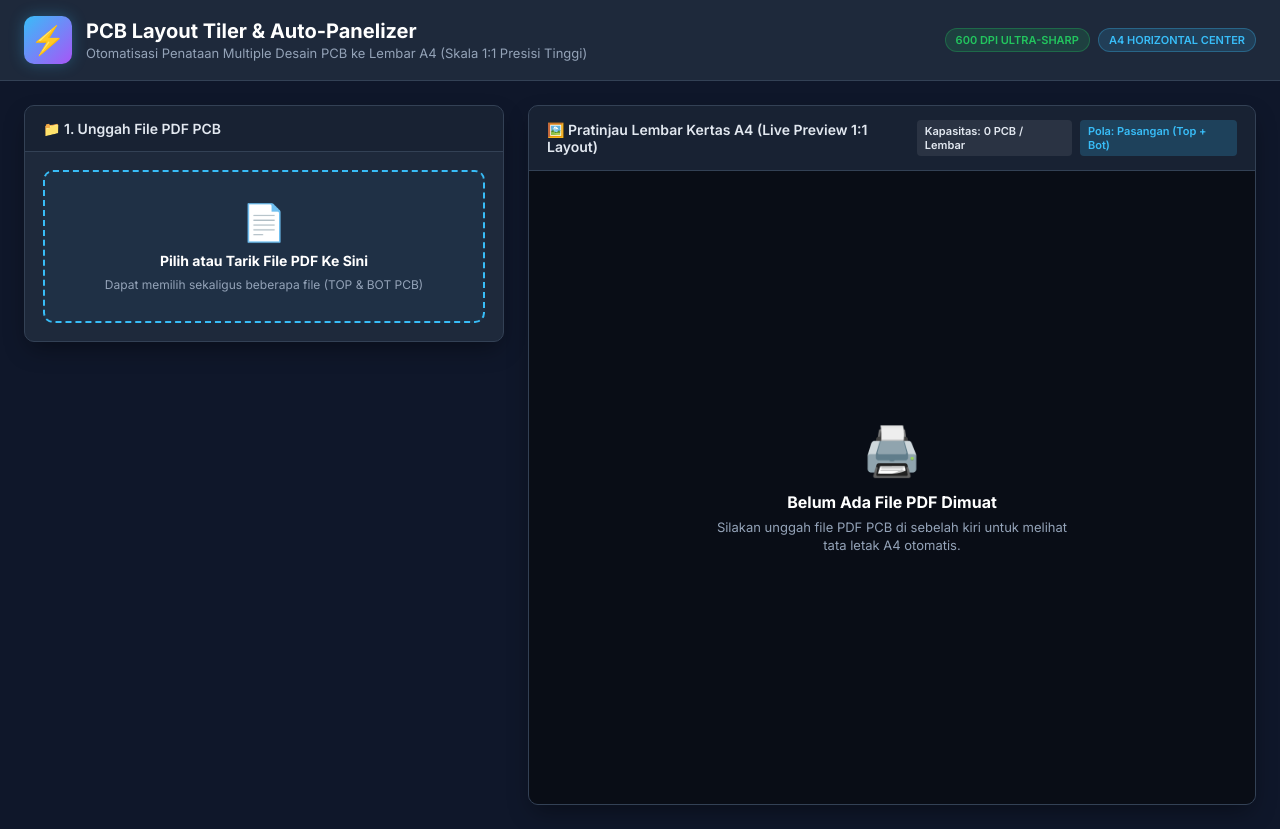
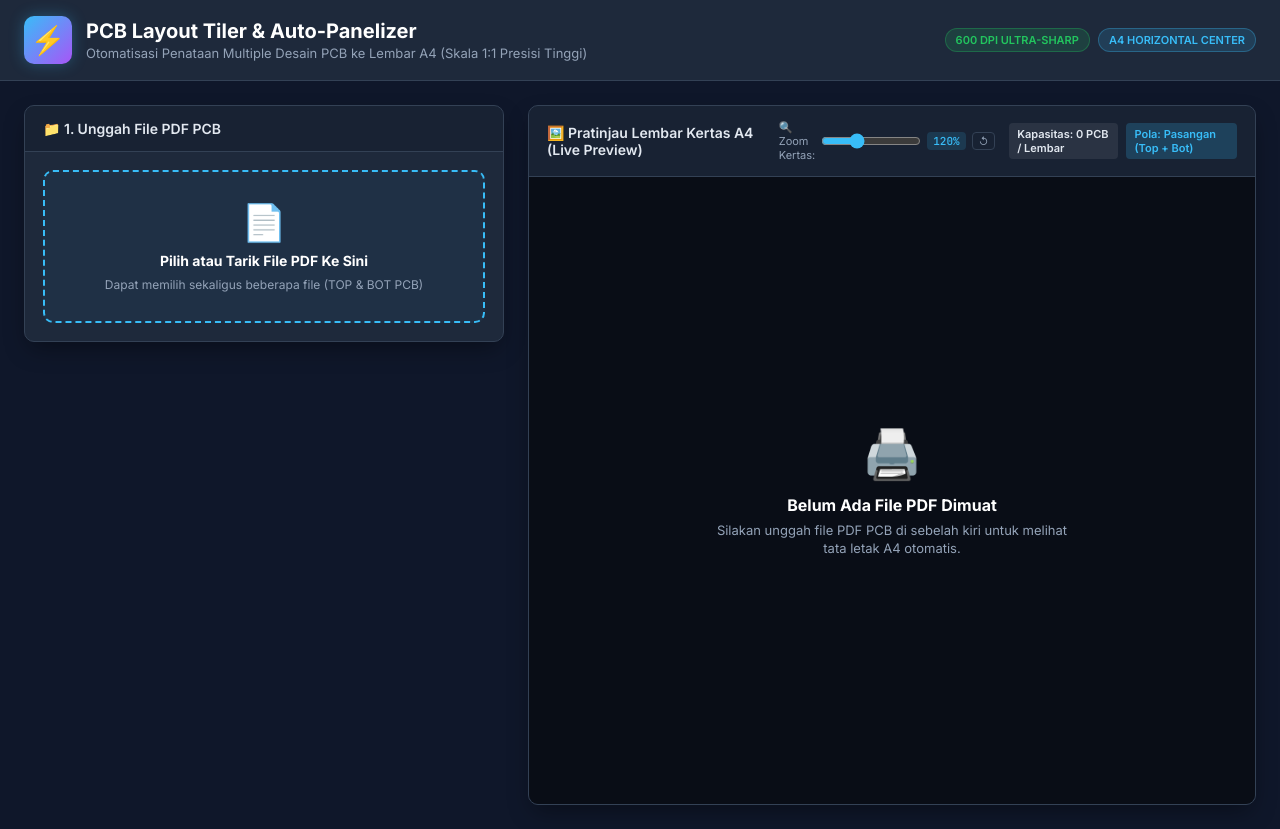
Before and after one commit to fahmiibrahimdevs/pcb-tiler, a Flask app: page / in a window 1280 px wide. Run offline with Flask 3, Linux system fonts and the light colour scheme; some libraries are stand-ins or nearby versions.

Commit message:
feat: add dynamic paper zoom slider with localStorage persistence for comfortable visual preview

```diff
--- a/static/css/style.css
+++ b/static/css/style.css
@@ -551,7 +551,7 @@ body {
     align-items: center;
     justify-content: center;
     background: #090d16;
-    padding: 30px;
+    padding: 24px;
     overflow: auto;
 }
 
@@ -567,15 +567,15 @@ body {
 
 /* Real Scale A4 Paper Visualizer (Aspect Ratio 210 : 297 = 1 : 1.414) */
 .a4-paper-sheet {
-    width: 500px;
-    height: 707px; /* 500 * 1.414 */
     background: #ffffff;
-    box-shadow: 0 15px 35px rgba(0, 0, 0, 0.7);
+    box-shadow: 0 15px 40px rgba(0, 0, 0, 0.7);
     border-radius: 4px;
     position: relative;
-    padding: 30px; /* Represents narrow margin proportionally */
     display: flex;
     flex-direction: column;
+    flex-shrink: 0;
+    margin: auto;
+    transition: width 0.15s ease-out, height 0.15s ease-out, padding 0.15s ease-out;
 }
 
 .a4-margin-box {
--- a/static/js/main.js
+++ b/static/js/main.js
@@ -28,6 +28,10 @@ document.addEventListener('DOMContentLoaded', () => {
     const marginMmSlider = document.getElementById('marginMm');
     const marginMmVal = document.getElementById('marginMmVal');
 
+    const zoomPaperSlider = document.getElementById('zoomPaperSlider');
+    const zoomPaperVal = document.getElementById('zoomPaperVal');
+    const btnResetZoom = document.getElementById('btnResetZoom');
+
     const autoCenterCheck = document.getElementById('autoCenter');
     const showCutLinesCheck = document.getElementById('showCutLines');
     const btnAutoMaxPage = document.getElementById('btnAutoMaxPage');
@@ -46,6 +50,35 @@ document.addEventListener('DOMContentLoaded', () => {
     let loadedItems = [];
     let activeMode = 'final'; // 'final' or 'test'
     let slotsVisibilityMap = []; // Array of booleans for TEST mode
+
+    // Restore Saved Zoom Level from localStorage
+    const savedZoom = localStorage.getItem('pcb_tiler_zoom');
+    if (savedZoom && zoomPaperSlider) {
+        const parsedZoom = parseInt(savedZoom, 10);
+        if (!isNaN(parsedZoom) && parsedZoom >= 70 && parsedZoom <= 220) {
+            zoomPaperSlider.value = parsedZoom;
+            if (zoomPaperVal) zoomPaperVal.textContent = `${parsedZoom}%`;
+        }
+    }
+
+    // Zoom Paper Slider Listener with LocalStorage Persistence
+    if (zoomPaperSlider) {
+        zoomPaperSlider.addEventListener('input', (e) => {
+            const zoomVal = parseInt(e.target.value, 10);
+            if (zoomPaperVal) zoomPaperVal.textContent = `${zoomVal}%`;
+            localStorage.setItem('pcb_tiler_zoom', zoomVal);
+            updateLiveA4Preview();
+        });
+    }
+
+    if (btnResetZoom) {
+        btnResetZoom.addEventListener('click', () => {
+            if (zoomPaperSlider) zoomPaperSlider.value = 100;
+            if (zoomPaperVal) zoomPaperVal.textContent = '100%';
+            localStorage.setItem('pcb_tiler_zoom', 100);
+            updateLiveA4Preview();
+        });
+    }
 
     // Mode Switcher Listener
     btnTabFinal.addEventListener('click', () => {
@@ -523,13 +556,29 @@ document.addEventListener('DOMContentLoaded', () => {
         calculateAutoMaxOnePage();
     }
 
-    // Update Live A4 Sheet Canvas Preview
+    // Update Live A4 Sheet Canvas Preview with Dynamic Zoom & Margin Support
     function updateLiveA4Preview() {
         a4GridContainer.innerHTML = '';
 
-        const scalePxPerMm = 500.0 / 210.0; // ~2.38 px/mm
+        // Base width for A4 sheet visualizer at 100% zoom
+        const baseSheetWidthPx = 560;
+        const zoomPercent = parseInt(zoomPaperSlider ? zoomPaperSlider.value : 120, 10) || 120;
+
+        const currentSheetWidthPx = (baseSheetWidthPx * (zoomPercent / 100.0));
+        const currentSheetHeightPx = currentSheetWidthPx * (297.0 / 210.0); // Exact 1 : 1.414 ratio
+
+        // Apply dynamic canvas dimensions
+        a4PaperSheet.style.width = `${currentSheetWidthPx}px`;
+        a4PaperSheet.style.height = `${currentSheetHeightPx}px`;
+
+        const marginMm = parseFloat(marginMmSlider.value) || 12.7;
+        const marginPx = (marginMm / 210.0) * currentSheetWidthPx;
+        a4PaperSheet.style.padding = `${marginPx}px`;
+
+        const printableWidthPx = currentSheetWidthPx - (2 * marginPx);
+        const scalePxPerMm = printableWidthPx / (210.0 - (2 * marginMm));
+
         const rowGapPx = (parseFloat(rowGapMmSlider.value) || 14.0) * scalePxPerMm;
-        const marginMm = parseFloat(marginMmSlider.value) || 12.7;
         const printableW_mm = 210.0 - (2 * marginMm);
 
         const mode = layoutModeSelect.value;
--- a/templates/index.html
+++ b/templates/index.html
@@ -176,10 +176,19 @@
         <main class="preview-panel">
             <div class="card full-height">
                 <div class="card-header flex-between">
-                    <h2>🖼️ Pratinjau Lembar Kertas A4 (Live Preview 1:1 Layout)</h2>
-                    <div class="page-stats">
-                        <span id="statCapacity" class="stat-tag">Kapasitas: 0 PCB / Lembar</span>
-                        <span id="statPattern" class="stat-tag tag-blue">Pola: Pasangan (Top + Bot)</span>
+                    <h2>🖼️ Pratinjau Lembar Kertas A4 (Live Preview)</h2>
+                    <div class="header-right-controls" style="display: flex; align-items: center; gap: 14px;">
+                        <!-- Zoom Level Slider -->
+                        <div class="zoom-controls" style="display: flex; align-items: center; gap: 6px;">
+                            <span style="font-size: 11px; color: var(--text-muted);">🔍 Zoom Kertas:</span>
+                            <input type="range" id="zoomPaperSlider" min="70" max="220" step="5" value="120" class="form-range" style="width: 100px;">
+                            <span id="zoomPaperVal" class="val-badge">120%</span>
+                            <button id="btnResetZoom" style="background: none; border: 1px solid var(--border-color); color: var(--text-muted); padding: 2px 6px; border-radius: 4px; font-size: 10px; cursor: pointer;" title="Reset Zoom ke 100%">↺</button>
+                        </div>
+                        <div class="page-stats">
+                            <span id="statCapacity" class="stat-tag">Kapasitas: 0 PCB / Lembar</span>
+                            <span id="statPattern" class="stat-tag tag-blue">Pola: Pasangan (Top + Bot)</span>
+                        </div>
                     </div>
                 </div>
                 <div class="card-body canvas-body">
```
